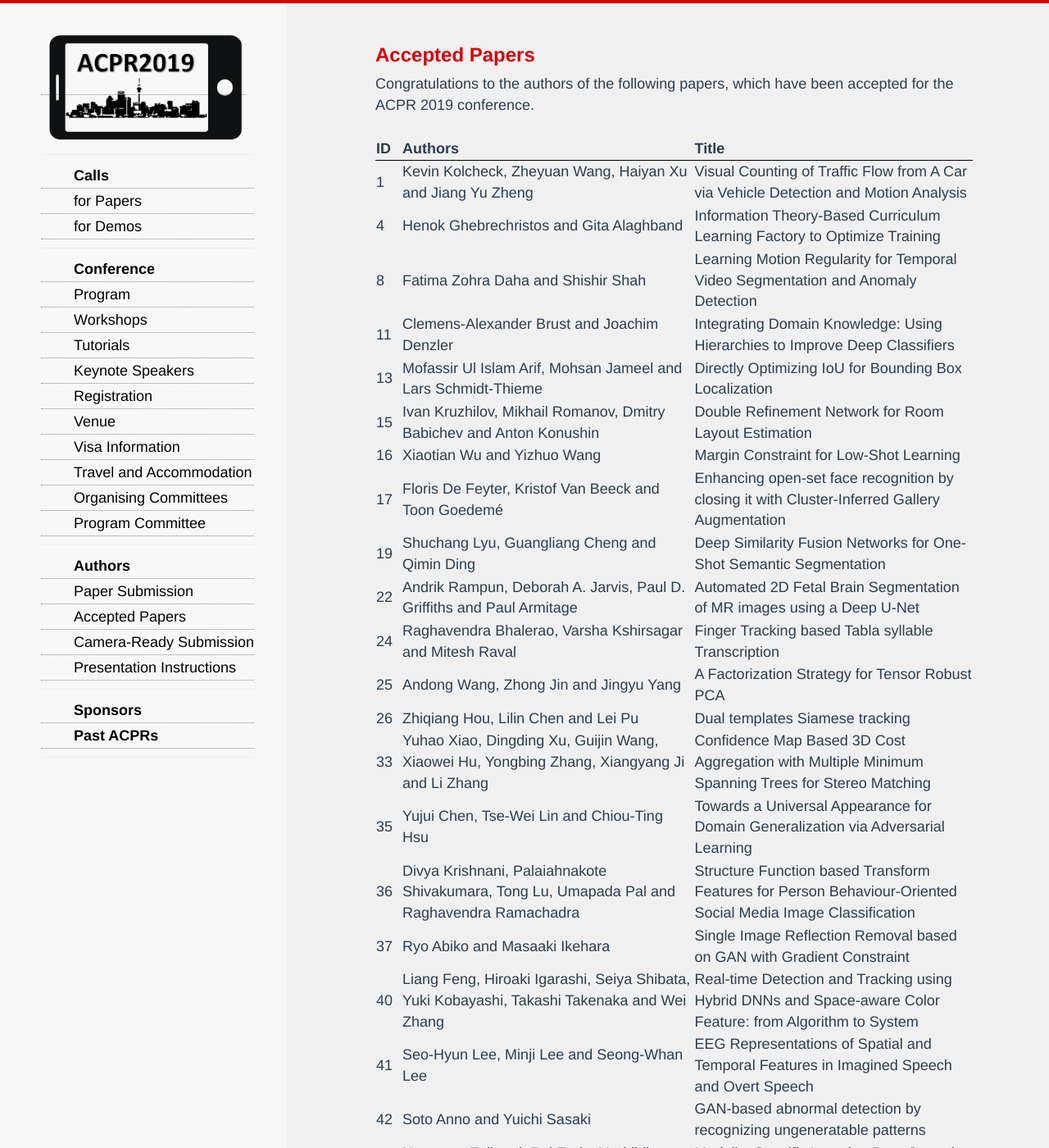
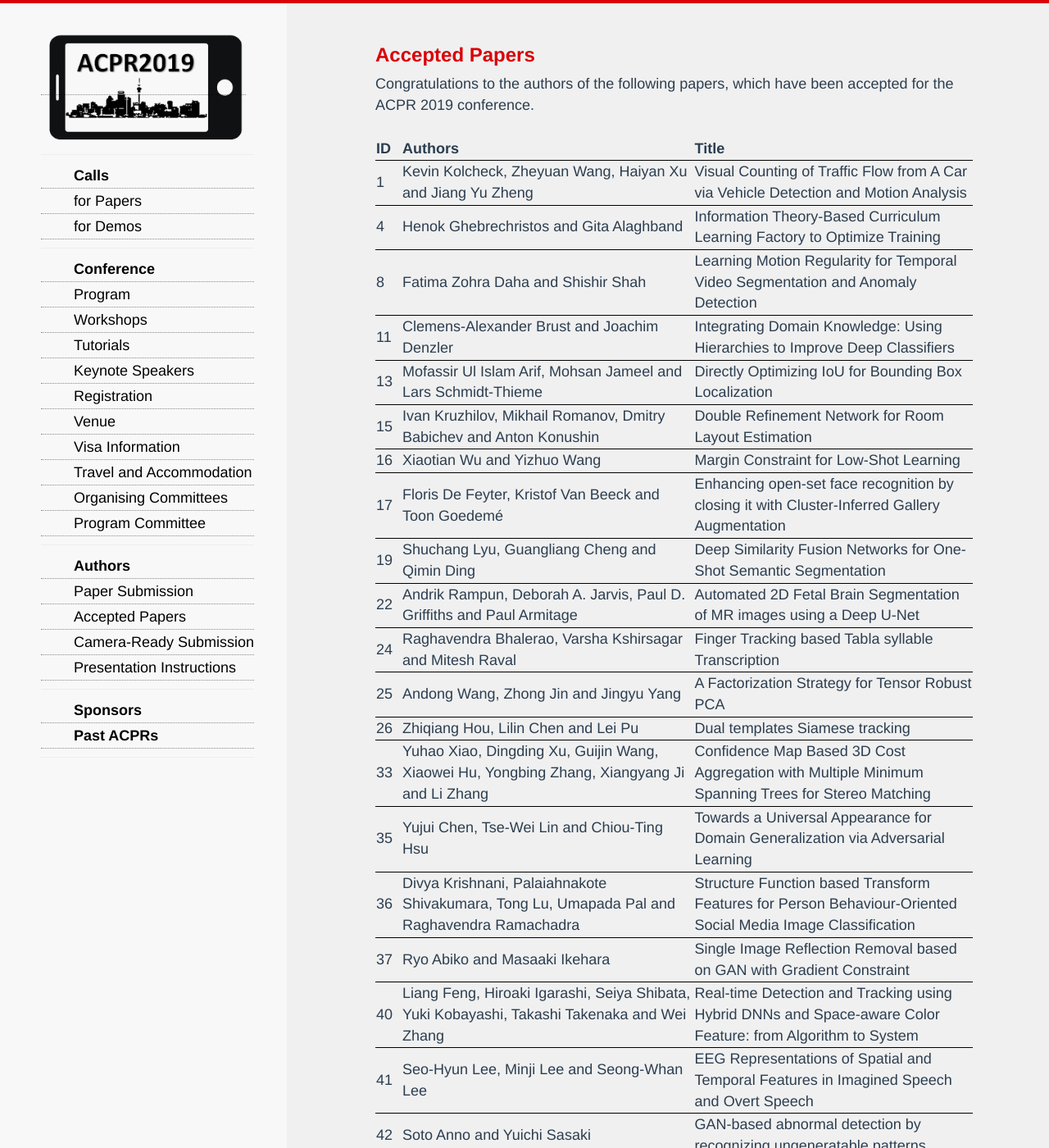
Before and after one commit to AndrewChenUoA/ACPR2019, a Jekyll site: the page built from accepted.html, in a window 1280 px wide and 1400 px high. Shown: the whole window at 82% size. Built offline with Jekyll 4.4.1, drawn with Linux system fonts in a browser that asks for light colours; nearby versions of some CDN libraries; Markdown is read by kramdown in place of the engine named in the settings.

Commit message:
Add more lines, correctly.

```diff
--- a/accepted.html
+++ b/accepted.html
@@ -7,6 +7,7 @@ table {
  border-collapse: collapse;
 }
 table th { border-bottom: 1px solid #000; }
+table tr { border-bottom: 1px solid #000; }
 </style>
 <div>
 <h3>Accepted Papers</h3>
```
